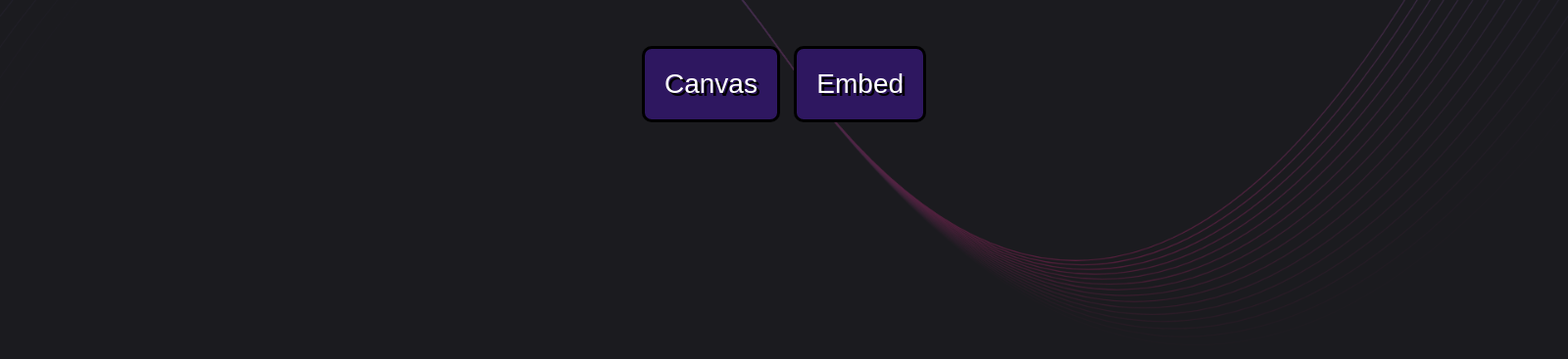
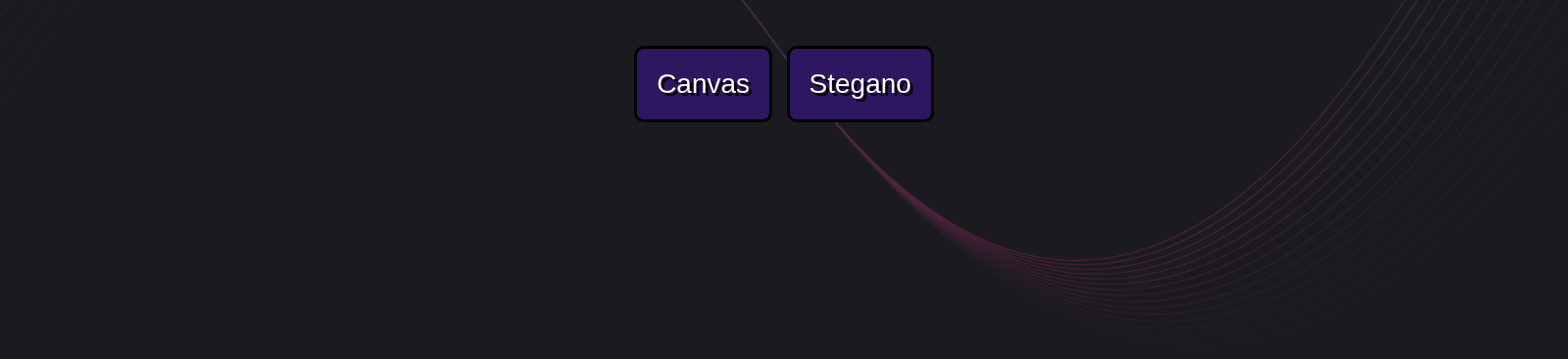
Before and after one commit to Yashwanth-13/Crypto-Canvas, an Electron app: page index.html in a window 1600 px wide. Shown: the part 393-760 px from the top of the page at 98% size. Drawn offline with Linux system fonts and the light colour scheme.

Commit message:
Update index.html
ef

```diff
--- a/index.html
+++ b/index.html
@@ -100,7 +100,7 @@
     <div id="center">
         <h3>Crypto Canvas</h3>
         <button onclick="Editor()" class="button1" style="vertical-align:middle"><span>Canvas</span></button>
-        <button onclick="Steganography()" class="button1" style="vertical-align: middle"><span>Embed</span></button>
+        <button onclick="Steganography()" class="button1" style="vertical-align: middle"><span>Stegano</span></button>
     </div>
     <script>
         function Editor(){
```
